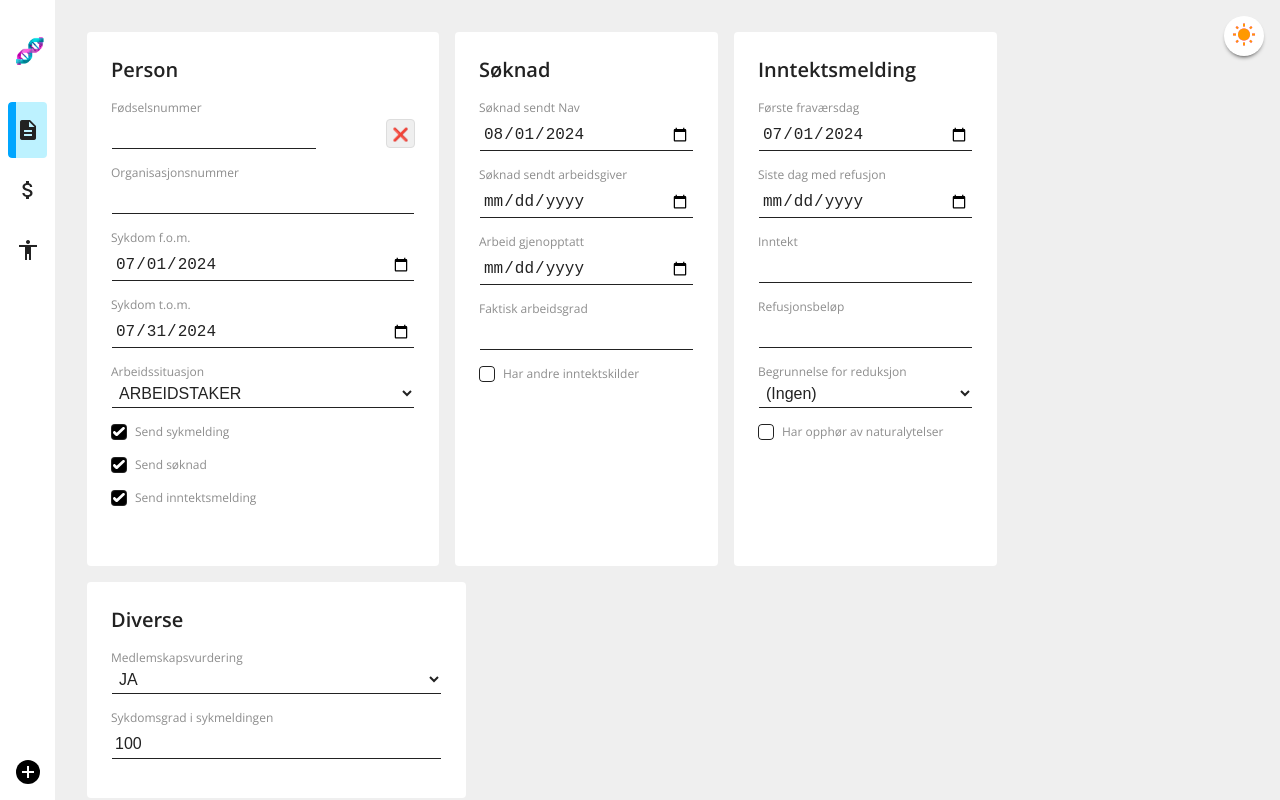
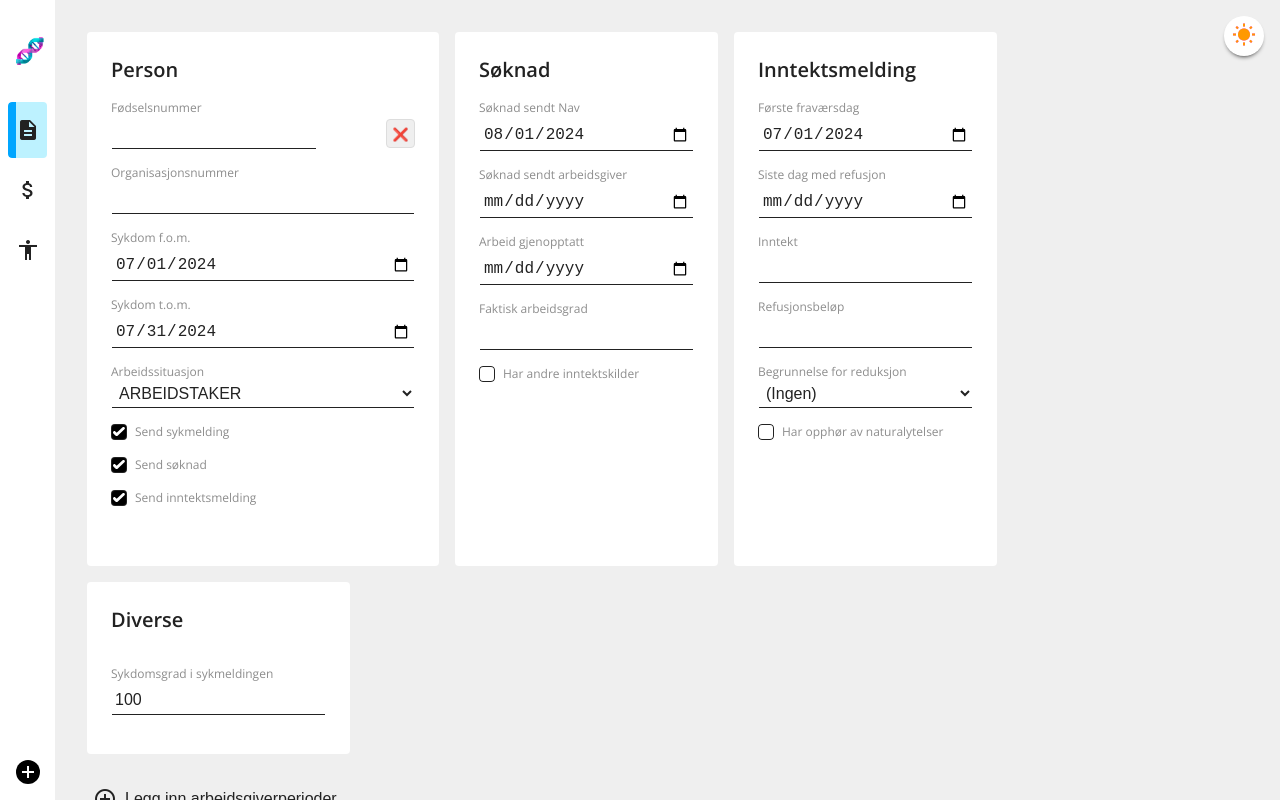
Before and after one commit to navikt/helse-spleis-testdata, a React (Vite) app in the folder frontend/: page / in a window 1280 px wide. Shown: the top 800 px of the page. Built offline with nearby package versions, Linux system fonts and the light colour scheme.

Commit message:
Kommenterer ut Medlemsskapsvurdering, siden dette ikke har noe effekt så lenge lovme-mocken ikke er i bruk. Sletter det ikke for det er usikkert om lovme-mocken skal dø eller om den bare skal hvile litt.

```diff
--- a/frontend/src/screens/opprettDokumenter/DiverseCard.tsx
+++ b/frontend/src/screens/opprettDokumenter/DiverseCard.tsx
@@ -13,7 +13,9 @@ export const DiverseCard = React.memo(() => {
     <Card>
       <h2 className={styles.Title}>Diverse</h2>
       <div className={styles.CardContainer}>
-          <FormSelect
+          {
+              // akkurat nå finnes det ikke noen LovMe-mock som plukker opp denne verdien
+              /*<FormSelect
               label="Medlemskapsvurdering"
               options={[
                   "JA",
@@ -26,7 +28,7 @@ export const DiverseCard = React.memo(() => {
                   const verdi = val.target.options[val.target.options.selectedIndex].value
                   setValue("medlemskapVerdi", verdi)
               } }
-          />
+           />*/}
       </div>
       {skalSendeSykmelding && <Sykmelding />}
     </Card>
```
